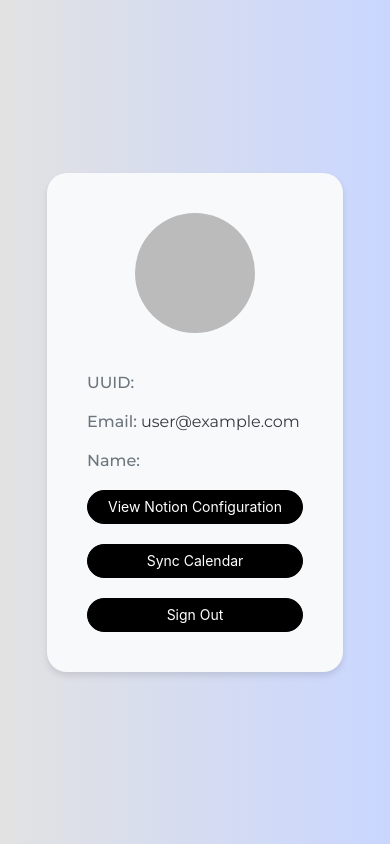
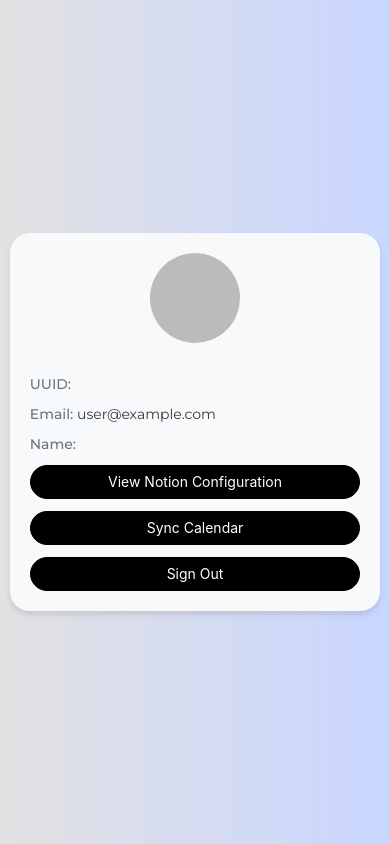
Before and after one commit to HUIXIN-TW/NotionSyncGCalFrontend, a Next.js app: page /profile in a window 390 px wide. Built offline with nearby package versions, Linux system fonts and the light colour scheme; no server answers; sample sign-in values are in the browser's storage.

Commit message:
ui: mobile improvement

```diff
--- a/src/app/authflow/authflow.module.css
+++ b/src/app/authflow/authflow.module.css
@@ -159,3 +159,23 @@
 .toggle_right_active {
   transform: translateX(200%);
 }
+
+@media (max-width: 480px) {
+  .form_container,
+  .toggle_container,
+  .toggle_panel {
+    display: none;
+  }
+
+  .container {
+    width: 100%;
+    padding: 20px;
+    display: flex;
+    flex-direction: column;
+    align-items: center;
+  }
+
+  .container form {
+    padding: 30px 20px;
+  }
+}
--- a/src/components/notioncard/notioncard.module.css
+++ b/src/components/notioncard/notioncard.module.css
@@ -90,13 +90,14 @@
 }
 
 /* ---------- Responsive: Stack columns on small screens ---------- */
-@media (max-width: 600px) {
+@media (max-width: 480px) {
   .notioncard_row,
   .nested_row {
     grid-template-columns: 1fr; /* Stack label and value vertically */
   }
 
   .notioncard_container {
-    padding: 10px;
+    width: 95vw; /* Full width on small screens */
+    padding: 20px;
   }
 }
--- a/src/components/profile/profile.module.css
+++ b/src/components/profile/profile.module.css
@@ -47,3 +47,26 @@
   }
   transition: box-shadow 0.3s;
 }
+
+@media (max-width: 480px) {
+  .profile_container {
+    padding: 20px;
+    width: 95vw; /* Full width on small screens */
+    gap: 12px;
+    overflow-y: auto;
+  }
+
+  .profile_detail {
+    font-size: 14px;
+  }
+
+  .profile_image {
+    width: 90px;
+    height: 90px;
+  }
+
+  .profile_default_image {
+    width: 120px;
+    height: 120px;
+  }
+}
--- a/src/styles/global.css
+++ b/src/styles/global.css
@@ -37,3 +37,18 @@ body {
   border-radius: 30px;
   text-align: center;
 }
+
+@media (max-width: 480px) {
+  .home {
+    padding: 20px;
+  }
+
+  .welcome {
+    padding: 20px;
+    font-size: 14px;
+  }
+
+  h1 {
+    margin-bottom: 10px;
+  }
+}
```
Also changed, not shown: src/app/authflow/page.jsx (+29 -12 lines), src/components/authflow/form.module.css (+7 -0 lines).
